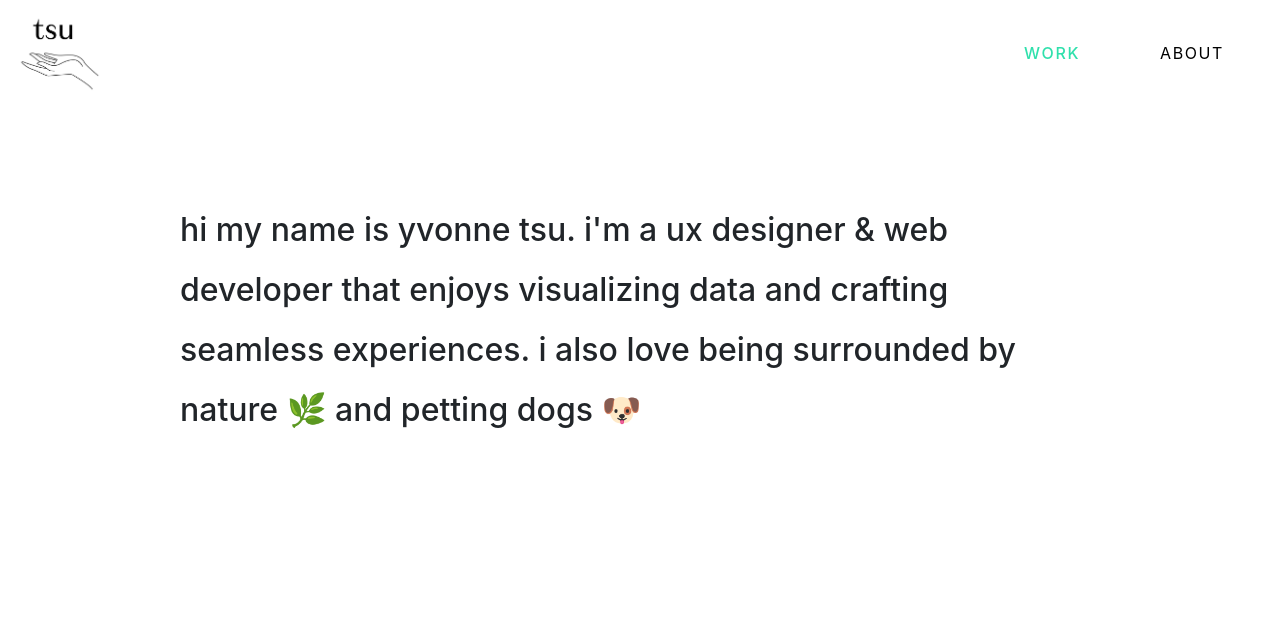
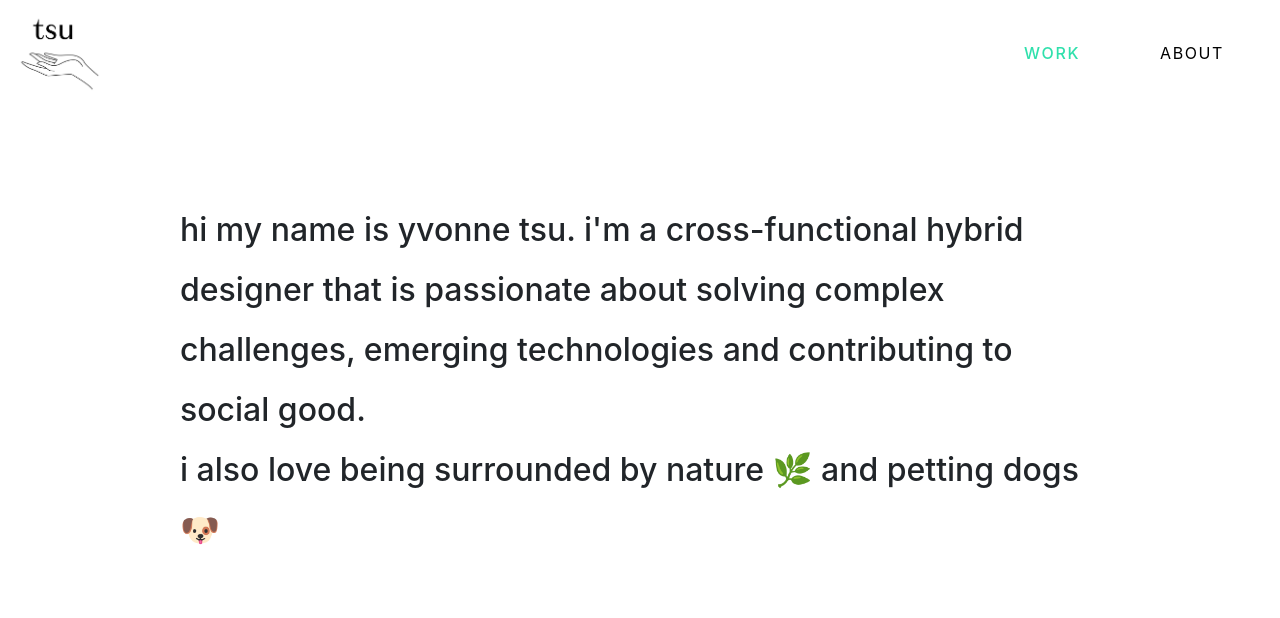
Before and after one commit to tsuyy/tsuyy.github.io, a plain HTML site: page index.html in a window 1280 px wide. Shown: the top 618 px of the page. Drawn offline with nearby package versions, Linux system fonts and the light colour scheme; some packages are replaced by stand-ins of ours; a script that the page names is missing; a web font is replaced by a local one.

Commit message:
Update index.html

```diff
--- a/index.html
+++ b/index.html
@@ -37,7 +37,7 @@
             <div class="container">
                 <div class="row justify-content-center">
                     <div class="col-md-10">
-                        <h2 class="mrg-top-btm">hi my name is yvonne tsu. i'm a ux designer & web developer that enjoys visualizing data and crafting seamless experiences. i also love being surrounded<span class="mobile-br"> </span>by nature 🌿<span class="tablet-br mobile-br"> </span>and petting dogs 🐶</h2>
+                        <h2 class="mrg-top-btm">hi my name is yvonne tsu. i'm a cross-functional hybrid designer that is passionate about solving complex challenges, emerging technologies and contributing to social good.<br class="hide"/> i also love being surrounded by nature 🌿<span class="tablet-br mobile-br"> </span>and petting dogs 🐶</h2>
                     </div>
                 </div>
                 <div class="row justify-content-center" id="work">
@@ -70,48 +70,6 @@
                         </div>
                     </div>
                 </div>
-                <!-- <div class="row justify-content-center" id="work">
-                    <div class="col-md-10">
-                        <ul class="work-li">
-                            <li>
-                                <a href="/goodies" class="d-flex justify-content-between align-items-center">goodies
-                                    <span class="dot hide"></span><span class="dot hide"></span><span class="dot hide"></span><span class="dot hide"></span><span class="dot hide"></span><span class="dot hide"></span><span class="dot hide"></span><span class="dot hide"></span><span class="dot hide"></span><span class="dot hide"></span><span class="dot hide"></span><span class="dot hide"></span><span class="dot hide"></span><span class="dot hide"></span><span class="dot hide"></span><span class="dot hide"></span><span class="dot hide"></span><span class="dot hide"></span><span class="dot hide"></span><span class="dot hide"></span><span class="dot hide"></span><span class="dot hide"></span><span class="dot hide"></span><span class="dot hide"></span>
-                                    <span class="hide">prototyping</span>
-                                </a>
-                            </li>
-                            <li>
-                                <a href="/stentor" class="d-flex justify-content-between align-items-center">stentor wallet
-                                    <span class="dot hide"></span><span class="dot hide"></span><span class="dot hide"></span><span class="dot hide"></span><span class="dot hide"></span><span class="dot hide"></span><span class="dot hide"></span><span class="dot hide"></span><span class="dot hide"></span><span class="dot hide"></span><span class="dot hide"></span><span class="dot hide"></span><span class="dot hide"></span><span class="dot hide"></span><span class="dot hide"></span><span class="dot hide"></span><span class="dot hide"></span><span class="dot hide"></span><span class="dot hide"></span><span class="dot hide"></span>
-                                    <span class="hide">prototyping</span>
-                                </a>
-                            </li>
-                            <li>
-                                <a href="/code-challenge" class="d-flex justify-content-between align-items-center">code chellenge
-                                    <span class="dot hide"></span><span class="dot hide"></span><span class="dot hide"></span><span class="dot hide"></span><span class="dot hide"></span><span class="dot hide"></span><span class="dot hide"></span><span class="dot hide"></span><span class="dot hide"></span><span class="dot hide"></span><span class="dot hide"></span><span class="dot hide"></span><span class="dot hide"></span><span class="dot hide"></span><span class="dot hide"></span><span class="dot hide"></span><span class="dot hide"></span>
-                                    <span class="hide">web development</span>
-                                </a>
-                            </li>
-                            <li>
-                                <a href="/stellar" class="d-flex justify-content-between align-items-center">stellar
-                                    <span class="dot hide"></span><span class="dot hide"></span><span class="dot hide"></span><span class="dot hide"></span><span class="dot hide"></span><span class="dot hide"></span><span class="dot hide"></span><span class="dot hide"></span><span class="dot hide"></span><span class="dot hide"></span><span class="dot hide"></span><span class="dot hide"></span><span class="dot hide"></span><span class="dot hide"></span><span class="dot hide"></span><span class="dot hide"></span><span class="dot hide"></span>
-                                    <span class="hide">web design & development</span>
-                                </a>
-                            </li>
-                            <li>
-                                <a href="/data-viz" class="d-flex justify-content-between align-items-center">infographics
-                                    <span class="dot hide"></span><span class="dot hide"></span><span class="dot hide"></span><span class="dot hide"></span><span class="dot hide"></span><span class="dot hide"></span><span class="dot hide"></span><span class="dot hide"></span><span class="dot hide"></span><span class="dot hide"></span><span class="dot hide"></span><span class="dot hide"></span><span class="dot hide"></span><span class="dot hide"></span><span class="dot hide"></span><span class="dot hide"></span><span class="dot hide"></span><span class="dot hide"></span><span class="dot hide"></span><span class="dot hide"></span><span class="dot hide"></span>
-                                    <span class="hide">data viz</span>
-                                </a>
-                            </li>
-                            <!-- <li>
-                                <a href="#" class="d-flex justify-content-between align-items-center">just for fun
-                                    <span class="dot hide"></span><span class="dot hide"></span><span class="dot hide"></span><span class="dot hide"></span><span class="dot hide"></span><span class="dot hide"></span><span class="dot hide"></span><span class="dot hide"></span><span class="dot hide"></span><span class="dot hide"></span><span class="dot hide"></span><span class="dot hide"></span><span class="dot hide"></span><span class="dot hide"></span><span class="dot hide"></span><span class="dot hide"></span><span class="dot hide"></span><span class="dot hide"></span><span class="dot hide"></span>
-                                    <span class="hide">graphic design</span>
-                                </a>
-                            </li> -->
-                        <!-- </ul>
-                    </div> -->
-                <!-- </div> -->
                 <div class="row justify-content-center">
                     <div class="col-md-10">
                         <h3 class="footer">get in touch —
```
